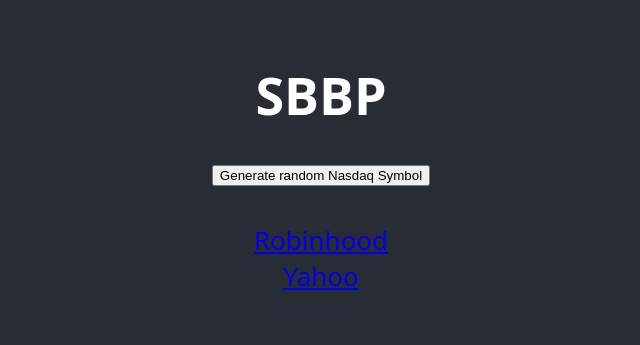
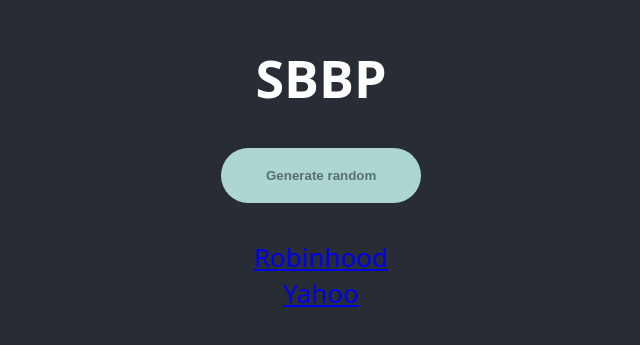
Before and after one commit to chanfe/random_stock, a React (Create React App) app: page / in a window 1280 px wide. Shown: the part 241-586 px from the top of the page, without its empty margins (319-959 px from the left). Built offline with nearby package versions, Linux system fonts and the light colour scheme.

Commit message:
animationsgit add .

```diff
--- a/package.json
+++ b/package.json
@@ -6,6 +6,7 @@
     "@testing-library/jest-dom": "^4.2.4",
     "@testing-library/react": "^9.3.2",
     "@testing-library/user-event": "^7.1.2",
+    "node-sass": "^4.14.1",
     "react": "^16.13.1",
     "react-dom": "^16.13.1",
     "react-scripts": "3.4.3"
--- a/src/App.css
+++ /dev/null
@@ -1,64 +0,0 @@
-.App {
-  text-align: center;
-}
-
-.App-logo {
-  height: 40vmin;
-  pointer-events: none;
-}
-
-@media (prefers-reduced-motion: no-preference) {
-  .App-logo {
-    animation: App-logo-spin infinite 20s linear;
-  }
-}
-
-.App-header {
-  background-color: #282c34;
-  min-height: 100vh;
-  display: flex;
-  flex-direction: column;
-  align-items: center;
-  justify-content: center;
-  font-size: calc(10px + 2vmin);
-  color: white;
-}
-
-.App-link {
-  color: #61dafb;
-}
-
-@keyframes App-logo-spin {
-  from {
-    transform: rotate(0deg);
-  }
-  to {
-    transform: rotate(360deg);
-  }
-}
-
-
-.parent {
-  display: grid;
-  place-items: center;
-
-  background: lightblue;
-  width: 500px;
-  height: 500px;
-
-  resize: both;
-  overflow: auto;
-}
-
-.child {
-  padding: 0.5rem;
-  border-radius: 10px;
-  border: 1px solid red;
-  background: lightpink;
-  font-size: 2rem;
-  text-align: center;
-}
-
-body {
-  font-family: system-ui, serif;
-}
--- a/src/App.js
+++ b/src/App.js
@@ -1,5 +1,5 @@
 import React from 'react';
-import './App.css';
+import './App.scss';
 import symbols from './assests/sym.js'
 
 function App() {
@@ -15,7 +15,7 @@ function App() {
     <div className="App">
       <header className="App-header">
         <h1>{random_symbol}</h1>
-        <button onClick={button_pressed}>Generate random Nasdaq Symbol</button>
+        <button onClick={button_pressed}>Generate random <span>Nasdaq Symbol</span></button>
         <br />
         <a href={"https://robinhood.com/stocks/" + random_symbol}>Robinhood</a>
         <a href={"https://finance.yahoo.com/quote/" + random_symbol}>Yahoo</a>
--- /dev/null
+++ b/src/App.scss
@@ -0,0 +1,120 @@
+@import url(https://fonts.googleapis.com/css?family=Montserrat:700,400);
+
+.App {
+  text-align: center;
+}
+
+.App-logo {
+  height: 40vmin;
+  pointer-events: none;
+}
+
+@media (prefers-reduced-motion: no-preference) {
+  .App-logo {
+    animation: App-logo-spin infinite 20s linear;
+  }
+}
+
+@keyframes color-me-in {
+  0% {
+    background: white;
+  }
+  50% {
+    background: rgb(random(255), random(255), random(255));;
+  }
+  100% {
+    background: #282c34;
+  }
+}
+
+
+
+.App-header {
+  min-height: 100vh;
+  display: flex;
+  flex-direction: column;
+  align-items: center;
+  justify-content: center;
+  font-size: calc(10px + 2vmin);
+  color: white;
+  animation: color-me-in 5s;
+  background: #282c34;
+}
+
+.App-link {
+  color: #61dafb;
+}
+
+@keyframes App-logo-spin {
+  from {
+    transform: rotate(0deg);
+  }
+  to {
+    transform: rotate(360deg);
+  }
+}
+
+
+.parent {
+  display: grid;
+  place-items: center;
+
+  background: lightblue;
+  width: 500px;
+  height: 500px;
+
+  resize: both;
+  overflow: auto;
+}
+
+.child {
+  padding: 0.5rem;
+  border-radius: 10px;
+  border: 1px solid red;
+  background: lightpink;
+  font-size: 2rem;
+  text-align: center;
+}
+
+body {
+  font-family: system-ui, serif;
+}
+
+
+button {
+  border: 5px solid transparent;
+  background: #AED6D1;
+  color: #55706D;
+  border-radius: 40px;
+  padding: 15px 30px;
+  overflow: hidden;
+  width: 200px;
+  transition:
+    all        1.2s,
+    border     0.5s 1.2s,
+    box-shadow 0.3s 1.5s;
+  white-space: nowrap;
+  text-indent: 10px;
+  font-weight: bold;
+  span {
+    display: inline-block;
+    transform: translateX(300px);
+    font-weight: normal;
+    opacity: 0;
+    transition:
+      opacity 0.1s 0.5s,
+      transform 0.4s 0.5s;
+  }
+  &:hover {
+    text-indent: 0;
+    background: #55706D;
+    color: #FFE8A3;
+    width: 300px;
+    border: 10px solid #8DCCC4;
+    box-shadow: 3px 3px 2px rgba(black, 0.15);
+    span {
+      transform: translateX(0);
+      opacity: 1;
+    }
+  }
+}
```
Also changed, not shown: 1 other file (tests, documents, lock files or other folders).
